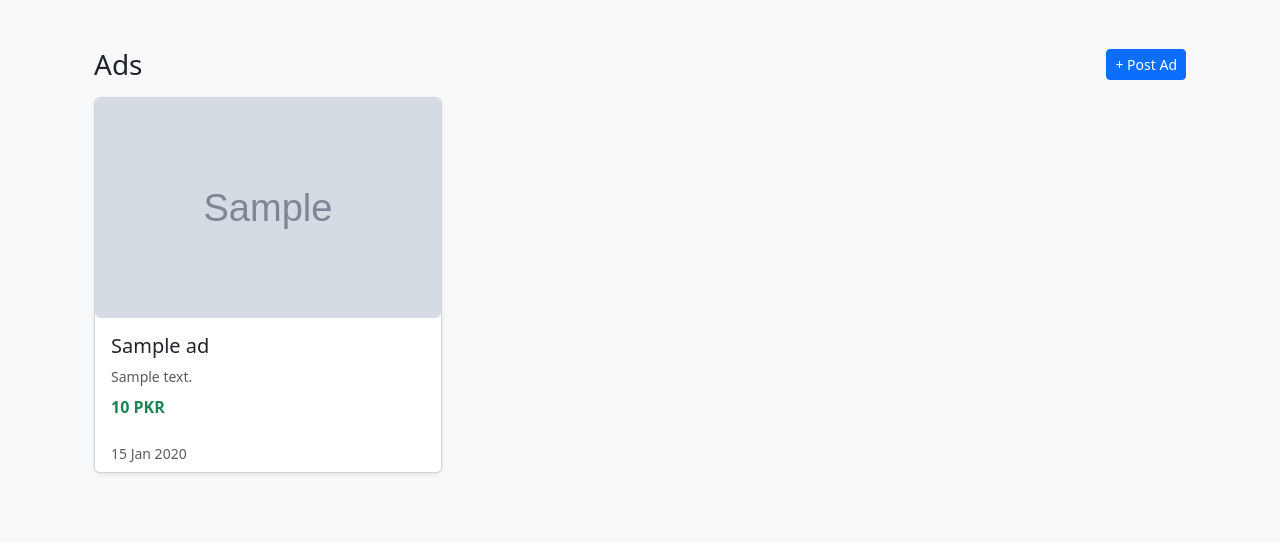
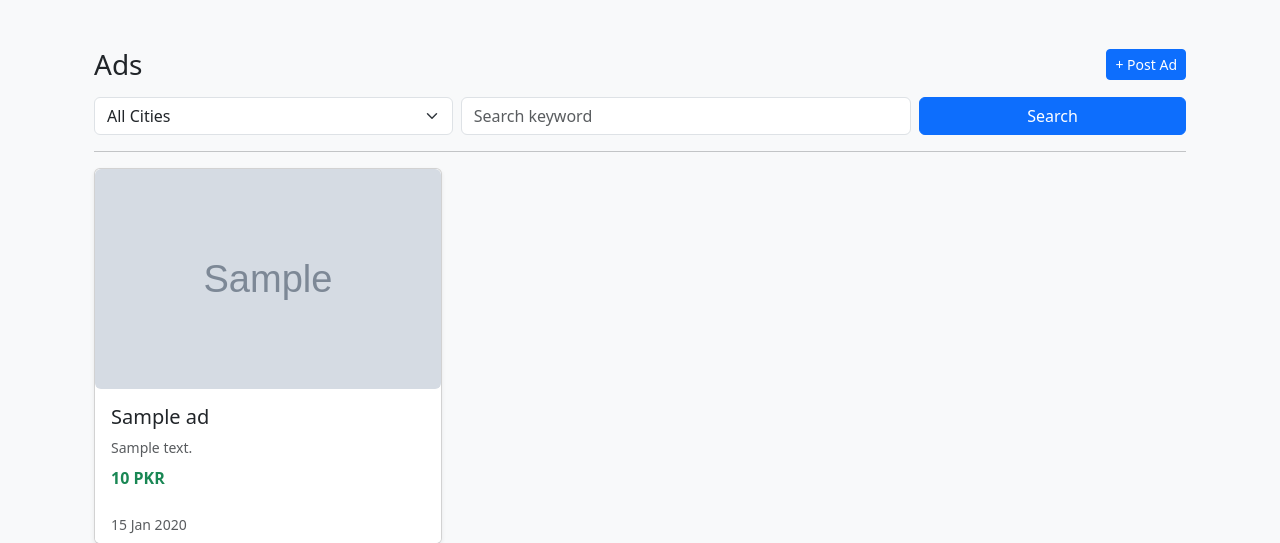
Before and after one commit to farhan-arshad-dev/offmarket, a Django app: page / in a window 1280 px wide. Shown: the part 123-666 px from the top of the page. Run offline with Django 5.2, Linux system fonts and the light colour scheme; tables that the repository leaves empty hold one stand-in row (values such as "Sample post"); grey boxes marked "Sample" are stand-in pictures.

Commit message:
feat: add the Search bar in the home page (#5)
* feat: add the Search bar in the home page

```diff
--- a/ads/templates/ads/ad_list.html
+++ b/ads/templates/ads/ad_list.html
@@ -8,6 +8,30 @@
       <h3 class="mb-0">Ads</h3>
       <a href="{% url 'ads:ad_create' %}" class="btn btn-primary btn-sm">+ Post Ad</a>
     </div>
+    <form method="get"
+          action="{% url 'home' %}"
+          class="row g-2 align-items-center mb-3">
+      <div class="col-md-4">
+        <select name="city" class="form-select">
+          <option value="">All Cities</option>
+          {% for value, name in city_choices %}
+            <option value="{{ value }}"
+                    {% if request.GET.city == value %}selected{% endif %}>{{ name }}</option>
+          {% endfor %}
+        </select>
+      </div>
+      <div class="col-md-5">
+        <input type="text"
+               name="q"
+               class="form-control"
+               placeholder="Search keyword"
+               value="{{ request.GET.q }}">
+      </div>
+      <div class="col-md-3">
+        <button type="submit" class="btn btn-primary w-100">Search</button>
+      </div>
+    </form>
+    <hr>
     {% if ads %}
       <div class="row g-4">
         {% for ad in ads %}
--- a/ads/views.py
+++ b/ads/views.py
@@ -1,12 +1,13 @@
 from django.contrib.auth.mixins import LoginRequiredMixin
 from django.db import IntegrityError, transaction
+from django.db.models import Q
 from django.forms import ValidationError
 from django.shortcuts import redirect
 from django.urls import reverse_lazy
 from django.views.generic import CreateView, DeleteView, DetailView, ListView, UpdateView
 
 from ads.forms import AdForm, AdImageCreateFormSet, AdImageUpdateFormSet, DynamicPropertyForm, ProfileInlineForm
-from ads.models import Ad, AdPropertyValue, Category, Property
+from ads.models import Ad, AdPropertyValue, Category, City, Property
 
 
 class AdListView(ListView):
@@ -16,7 +17,35 @@ class AdListView(ListView):
     paginate_by = 10
 
     def get_queryset(self):
-        return super().get_queryset().select_related('user', 'category', 'neighbourhood').prefetch_related('images')
+        queryset = super().get_queryset().select_related('user', 'category', 'neighbourhood').prefetch_related('images')
+        keyword = self.request.GET.get('q', '').strip()
+        city_select = self.request.GET.get('city', '')
+
+        if keyword:
+            queryset = queryset.filter(
+                Q(title__icontains=keyword)
+                | Q(description__icontains=keyword)
+                | Q(category__name__icontains=keyword)
+            )
+
+        if city_select and city_select.startswith('CITY_'):
+            city_id = int(city_select.replace('CITY_', ''))
+            queryset = queryset.filter(
+                neighbourhood__city_id=city_id
+            )
+
+        return queryset
+
+    def get_context_data(self, **kwargs):
+        context = super().get_context_data(**kwargs)
+        cities = City.objects.prefetch_related().all()
+
+        city_choices = []
+        for city in cities.all():
+            city_choices.append((f'CITY_{city.id}', city.name))
+
+        context['city_choices'] = city_choices
+        return context
 
 
 class AdDetailView(DetailView):
```
